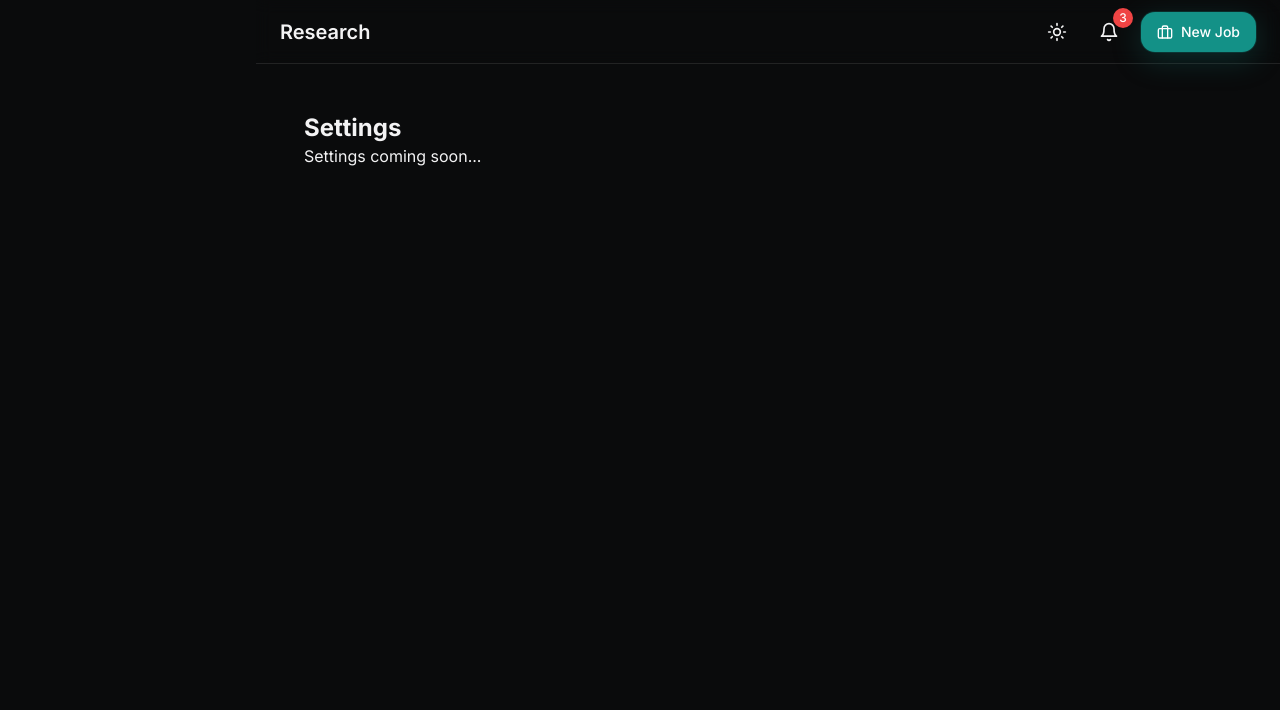
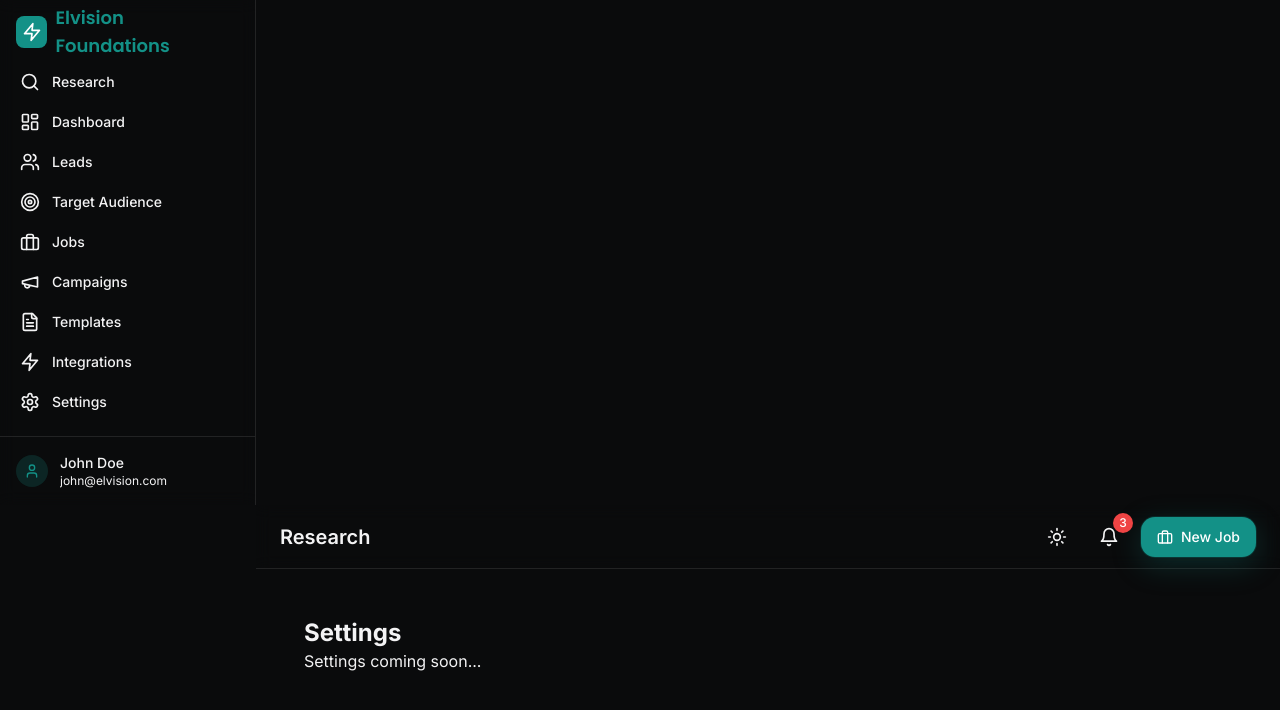
Before and after one commit to Roelovanheeren/ai-lead-scrape, a React (Vite) app in the folder frontend/: page /settings in a window 1280 px wide. Shown: the top 710 px of the page. Built offline with nearby package versions, Linux system fonts and the light colour scheme.

Commit message:
Fix sidebar visibility issue in AppShell
- Remove motion animation that was hiding the sidebar
- Ensure sidebar is always visible on desktop (lg screens)
- Add proper responsive classes for sidebar visibility
- This should make the Target Audience navigation accessible

```diff
--- a/frontend/src/components/AppShell.tsx
+++ b/frontend/src/components/AppShell.tsx
@@ -57,12 +57,11 @@
       )}
 
       {/* Sidebar */}
-      <motion.aside
-        initial={false}
-        animate={{ x: sidebarOpen ? 0 : '-100%' }}
+      <aside
         className={cn(
-          "fixed inset-y-0 left-0 z-50 w-64 bg-card/90 backdrop-blur border-r border-white/10 lg:translate-x-0",
-          sidebarOpen ? "translate-x-0" : "-translate-x-full"
+          "fixed inset-y-0 left-0 z-50 w-64 bg-card/90 backdrop-blur border-r border-white/10",
+          "lg:translate-x-0 lg:static lg:z-auto",
+          sidebarOpen ? "translate-x-0" : "-translate-x-full lg:translate-x-0 lg:block"
         )}
       >
         <div className="flex h-full flex-col">
@@ -116,7 +115,7 @@
             </div>
           </div>
         </div>
-      </motion.aside>
+      </aside>
 
       {/* Main content */}
       <div className="lg:pl-64">
```
